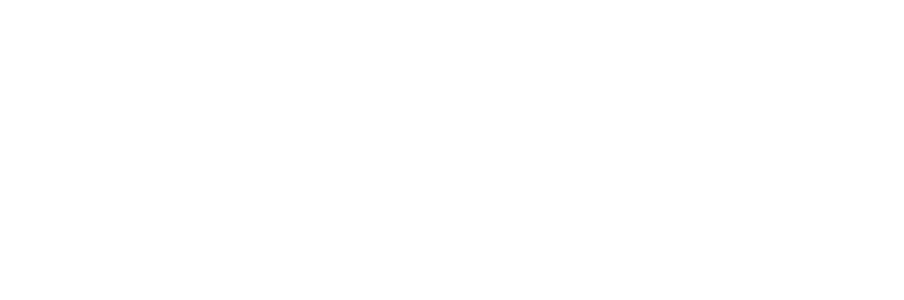
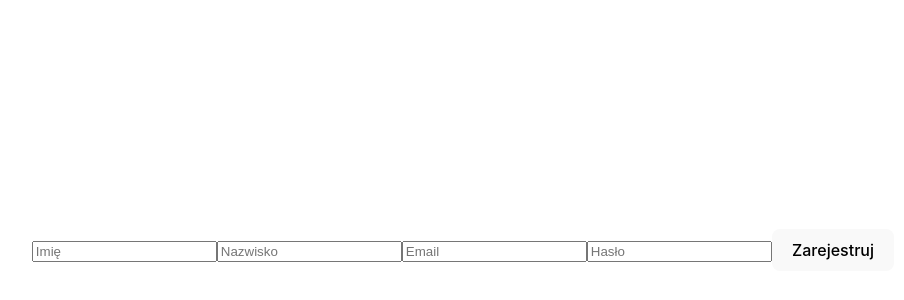
Before and after one commit to lukas-sikora/zadania-react, a React (Vite) app in the folder react-training/: page / in a window 1280 px wide. Shown: the part 150-450 px from the top of the page, without its empty margins (177-1081 px from the left). Built offline with nearby package versions, Linux system fonts and the light colour scheme.

Commit message:
react-hook-form-task/1

```diff
--- a/react-training/src/App.jsx
+++ b/react-training/src/App.jsx
@@ -1,5 +1,28 @@
-function App() {
-  return <div></div>
-}
+import { useForm } from "react-hook-form";
 
-export default App
+const App = () => {
+  const { register, handleSubmit } = useForm();
+
+  const onSubmit = (data) => console.log(data);
+
+  return (
+    <form onSubmit={handleSubmit(onSubmit)}>
+      <input
+        {...register("firstName", { required: true })}
+        placeholder="Imię"
+      />
+      <input
+        {...register("lastName", { required: true })}
+        placeholder="Nazwisko"
+      />
+      <input {...register("email", { required: true })} placeholder="Email" />
+      <input
+        {...register("password", { required: true })}
+        placeholder="Hasło"
+      />
+      <button type="submit">Zarejestruj</button>
+    </form>
+  );
+};
+
+export default App;
```
